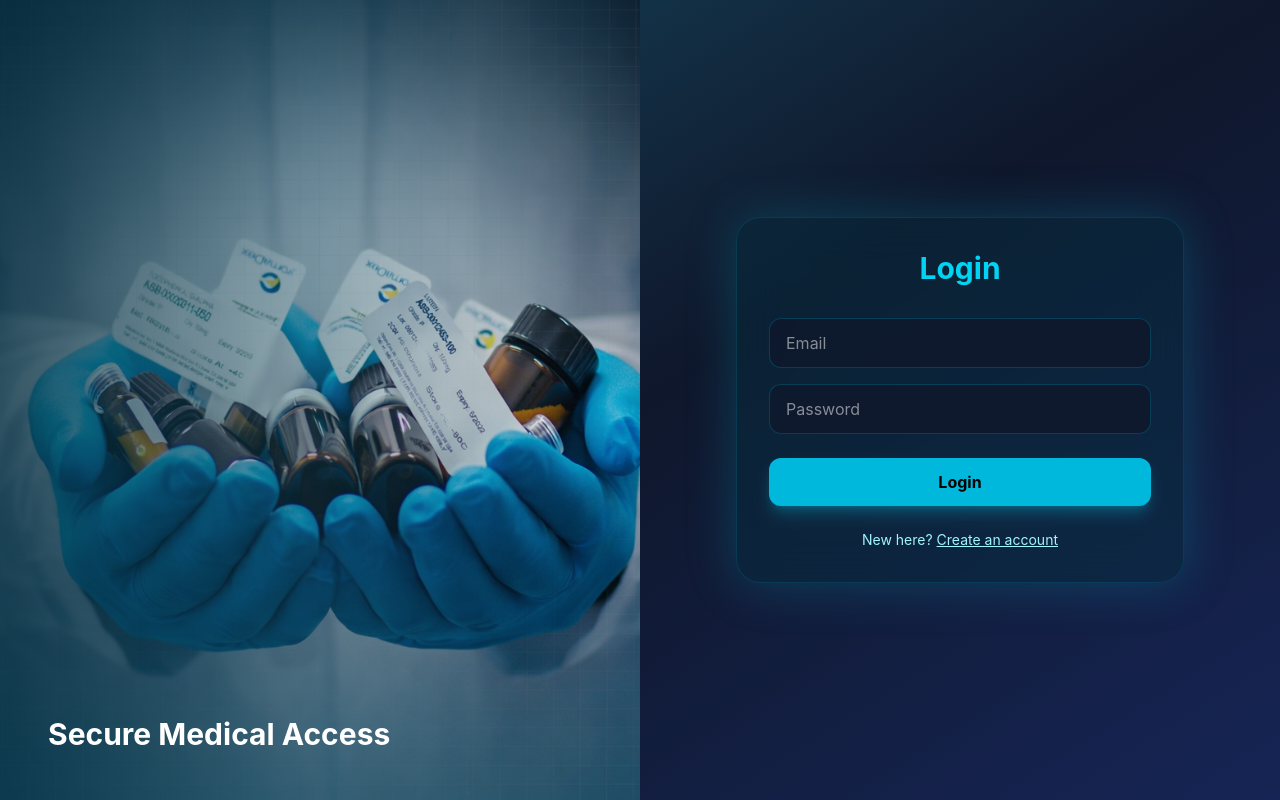
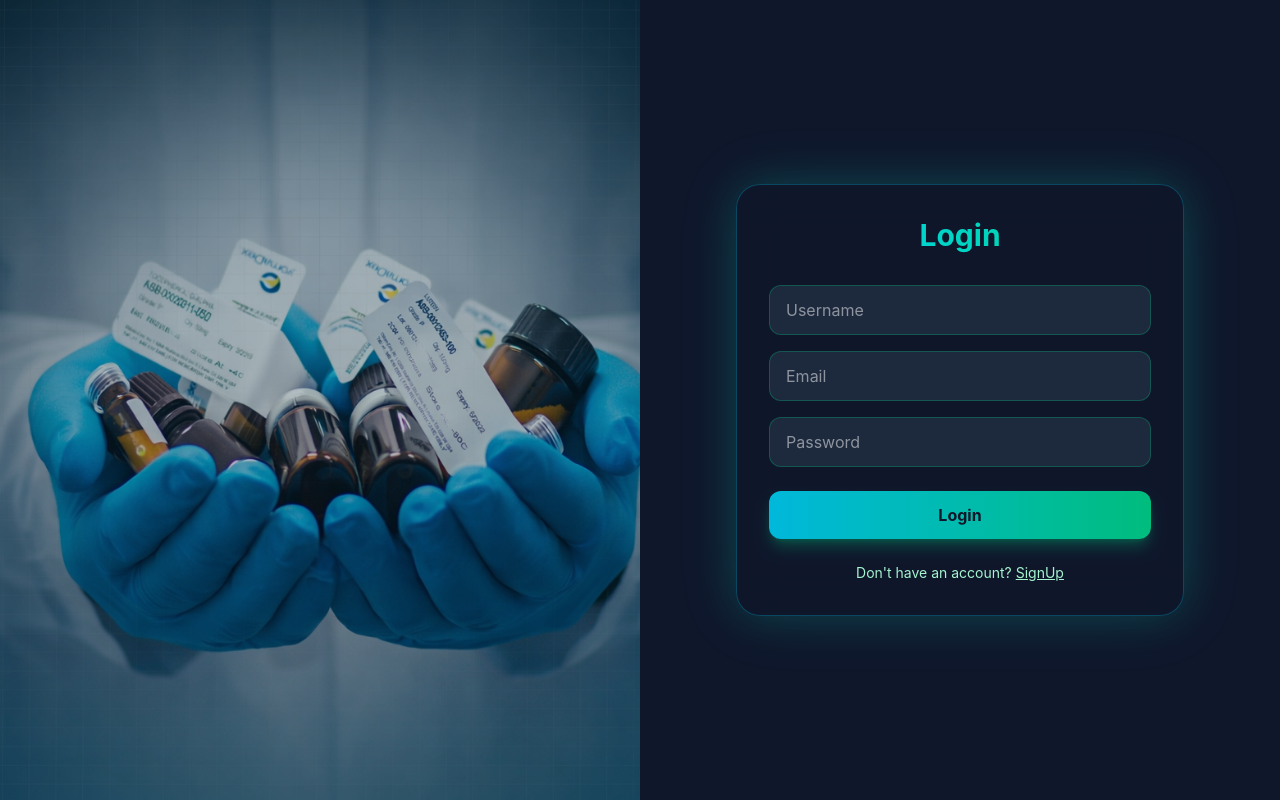
Before and after one commit to tiwariiiarsh/MediGetFrontend, a React (Vite) app: page /login in a window 1280 px wide. Built offline with nearby package versions, Linux system fonts and the light colour scheme.

Commit message:
login and signup completed

```diff
--- a/src/App.jsx
+++ b/src/App.jsx
@@ -4,12 +4,15 @@ import LoginPage from './pages/LoginPage'
 import { BrowserRouter as Router, Routes, Route } from 'react-router-dom'
 import React from 'react'
 import SignupPage from './pages/SignupPage'
+import StarsBackground from './components/StarsBackground'
 function App() {
 
 
   return (
-    <>
-    <div className='flex-1 full-screen bg-gray-700 text-white'>
+    <div>
+    <StarsBackground />
+    <div className='flex-1 full-screen bg-gray-200 text-white'>
+
       <React.Fragment>
         <Router>
       <Routes>
@@ -19,7 +22,8 @@ function App() {
       </Router>
       </React.Fragment>
     </div>
-    </>
+    </div>
+
   )
 }
 
--- /dev/null
+++ b/src/components/StarsBackground.jsx
@@ -0,0 +1,19 @@
+export default function StarsBackground() {
+  return (
+    <div className="fixed inset-0 -z-10 overflow-hidden">
+
+      {/* BASE GRADIENT */}
+      <div
+        className="
+          absolute inset-0
+          bg-[radial-gradient(ellipse_at_bottom,_#1e293b_0%,_#020617_70%)]
+        "
+      />
+
+      {/* STARS LAYER */}
+      <div className="stars" />
+      <div className="stars2" />
+      <div className="stars3" />
+    </div>
+  );
+}
--- a/src/pages/LoginPage.jsx
+++ b/src/pages/LoginPage.jsx
@@ -1,94 +1,136 @@
 import { useState } from "react";
+import { useForm } from "react-hook-form";
 import { useDispatch } from "react-redux";
 import { authenticateSignInUser } from "../store/actions";
-import { useNavigate, Link } from "react-router-dom";
+import { Link, useNavigate } from "react-router-dom";
+import toast from "react-hot-toast";
 import medicalImg from "../assets/image.png";
 
-export default function Login() {
+const Login = () => {
+  const dispatch = useDispatch();
   const navigate = useNavigate();
-  const dispatch = useDispatch();
+  const [loader, setLoader] = useState(false);
 
-  const [form, setForm] = useState({
-    email: "",
-    password: "",
-  });
+  const {
+    register,
+    handleSubmit,
+    reset,
+    formState: { errors },
+  } = useForm({ mode: "onTouched" });
 
-  const handleLogin = () => {
-    dispatch(authenticateSignInUser(form, navigate));
+  const onSubmit = (data) => {
+    dispatch(authenticateSignInUser(data, toast, reset, navigate, setLoader));
   };
 
   return (
-    <div className="min-h-screen flex bg-gradient-to-br from-cyan-900 via-slate-900 to-blue-950">
+    <div className="min-h-screen flex bg-slate-900">
 
-      {/* LEFT IMAGE SECTION */}
+      {/* LEFT IMAGE */}
       <div className="hidden md:flex w-1/2 relative overflow-hidden">
-
-        {/* Sharp Image */}
         <img
           src={medicalImg}
           alt="Medical"
-          className="absolute inset-0 w-full h-full object-cover object-center scale-105"
+          className="absolute inset-0 w-full h-full object-cover scale-105"
         />
-
-        {/* Soft Medical Overlay */}
-        <div className="absolute inset-0 bg-gradient-to-r from-cyan-950/70 via-cyan-900/40 to-transparent"></div>
-
-        <h1 className="absolute bottom-12 left-12 text-white text-3xl font-bold z-10">
+        <div className="absolute inset-0 bg-cyan-950/30"></div>
+        {/* <h1 className="absolute bottom-12 left-12 text-cyan-400 text-3xl font-bold">
           Secure Medical Access
-        </h1>
+        </h1> */}
       </div>
 
-      {/* RIGHT FORM SECTION */}
+      {/* RIGHT FORM */}
       <div className="flex w-full md:w-1/2 items-center justify-center px-6">
 
-        <div className="w-full max-w-md
-                        bg-cyan-950/40 backdrop-blur-xl
+        <form
+  onSubmit={handleSubmit(onSubmit)}
+  className="w-full max-w-md bg-slate-900/80 backdrop-blur-xl
              p-8 rounded-3xl
-                        shadow-[0_0_50px_rgba(6,182,212,0.25)]
-                        border border-cyan-800/40">
+             shadow-[0_0_40px_rgba(16,185,129,0.15),_0_0_60px_rgba(34,211,238,0.15)]
+             border border-cyan-500/30"
+>
 
-          <h2 className="text-3xl font-bold text-center text-cyan-400 mb-8">
+          {/* <h2 className="text-3xl font-bold text-center text-cyan-500 mb-8">
+            Login
+          </h2> */}
+
+          <h2 className="text-3xl font-bold text-center
+                bg-gradient-to-r from-cyan-400 to-emerald-400
+                bg-clip-text text-transparent
+                mb-8">
               Login
             </h2>
 
+          {/* Username */}
+          <div className="mb-4">
             <input
-            className="w-full mb-4 px-4 py-3 rounded-xl
-                       bg-slate-900/80 text-white
-                       border border-cyan-700/40
-                       focus:outline-none focus:ring-2 focus:ring-cyan-500"
+              placeholder="Username"
+              className="w-full px-4 py-3 rounded-xl bg-slate-800 text-white
+                         border border-emerald-500/30 focus:ring-2 focus:ring-emerald-500"
+              {...register("username", { required: "Username is required" })}
+            />
+            {errors.username && (
+              <p className="text-red-400 text-sm mt-1">
+                {errors.username.message}
+              </p>
+            )}
+          </div>
+
+
+          {/* email */}
+          <div className="mb-4">
+            <input
               placeholder="Email"
-            onChange={e => setForm({ ...form, email: e.target.value })}
+              className="w-full px-4 py-3 rounded-xl bg-slate-800 text-white
+                         border border-emerald-500/30 focus:ring-2 focus:ring-emerald-500"
+              {...register("email", { required: "Email is required" })}
             />
+            {errors.email && (
+              <p className="text-red-400 text-sm mt-1">
+                {errors.email.message}
+              </p>
+            )}
+          </div>
 
+          {/* Password */}
+          <div className="mb-6">
             <input
               type="password"
-            className="w-full mb-6 px-4 py-3 rounded-xl
-                       bg-slate-900/80 text-white
-                       border border-cyan-700/40
-                       focus:outline-none focus:ring-2 focus:ring-cyan-500"
               placeholder="Password"
-            onChange={e => setForm({ ...form, password: e.target.value })}
+              className="w-full px-4 py-3 rounded-xl bg-slate-800 text-white
+                         border border-emerald-500/30 focus:ring-2 focus:ring-emerald-500"
+              {...register("password", {
+                required: "Password is required",
+                minLength: { value: 6, message: "Minimum 6 characters required" }
+              })}
             />
+            {errors.password && (
+              <p className="text-red-400 text-sm mt-1">
+                {errors.password.message}
+              </p>
+            )}
+          </div>
 
           <button
-            onClick={handleLogin}
-            className="w-full py-3
-                       bg-cyan-500 text-black font-bold
-                       rounded-xl
-                       hover:bg-cyan-400
-                       transition duration-300
-                       shadow-lg shadow-cyan-500/30">
-            Login
+            type="submit"
+            disabled={loader}
+            className="w-full py-3 bg-gradient-to-r from-cyan-500 to-emerald-500 text-slate-900 font-bold
+                       rounded-xl hover:bg-emerald-400 transition
+                       shadow-lg shadow-emerald-600/40"
+          >
+            {loader ? "Loading..." : "Login"}
           </button>
 
-          <p className="text-sm text-center mt-6 text-cyan-200">
-            New here?{" "}
-            <Link to="/signup" className="underline hover:text-white">
-              Create an account
+          <p className="text-sm text-center mt-6 text-emerald-200">
+            Don't have an account?{" "}
+            <Link to="/signup" className="underline hover:text-emerald-300">
+              SignUp
             </Link>
           </p>
-        </div>
+
+        </form>
       </div>
     </div>
   );
-}
+};
+
+export default Login;
--- a/src/pages/SignupPage.jsx
+++ b/src/pages/SignupPage.jsx
@@ -1,117 +1,159 @@
 import { useState } from "react";
+import { useForm } from "react-hook-form";
 import { useDispatch } from "react-redux";
 import { registerNewUser } from "../store/actions";
-import { useNavigate, Link } from "react-router-dom";
+import { Link, useNavigate } from "react-router-dom";
+import toast from "react-hot-toast";
 import medicalImg from "../assets/image.png";
 
-export default function Signup() {
+const Signup = () => {
+  const dispatch = useDispatch();
   const navigate = useNavigate();
-  const dispatch = useDispatch();
+  const [loader, setLoader] = useState(false);
 
-  const [form, setForm] = useState({
-    name: "",
-    email: "",
-    password: "",
-    about: ""
-  });
+  const {
+    register,
+    handleSubmit,
+    reset,
+    formState: { errors },
+  } = useForm({ mode: "onTouched" });
 
-  const handleSignup = () => {
-    dispatch(registerNewUser(form, navigate));
+  const onSubmit = (data) => {
+    const payload = {
+      username: data.username,
+      email: data.email,
+      password: data.password,
+      role: [data.role],
+    };
+
+    dispatch(registerNewUser(payload, toast, reset, navigate, setLoader));
   };
 
   return (
-    <div className="min-h-screen flex bg-gradient-to-br from-cyan-900 via-slate-900 to-blue-950">
+    <div className="min-h-screen flex bg-slate-900">
 
-      {/* LEFT IMAGE SECTION */}
+      {/* LEFT IMAGE */}
       <div className="hidden md:flex w-1/2 relative overflow-hidden">
-
         <img
           src={medicalImg}
           alt="Medical"
-          className="absolute inset-0 w-full h-full object-cover object-center scale-105"
+          className="absolute inset-0 w-full h-full object-cover scale-105"
         />
-
-        <div className="absolute inset-0 bg-gradient-to-r from-cyan-950/70 via-cyan-900/40 to-transparent"></div>
-
-        <h1 className="absolute bottom-12 left-12 text-white text-3xl font-bold z-10">
+        <div className="absolute inset-0 bg-cyan-950/30"></div>
+        <h1 className="absolute bottom-12 left-12 text-cyan-400 text-3xl font-bold">
           Join Our Medical Platform
         </h1>
       </div>
 
-      {/* RIGHT FORM SECTION */}
+      {/* RIGHT FORM */}
       <div className="flex w-full md:w-1/2 items-center justify-center px-6">
 
-        <div className="w-full max-w-md
-                        bg-cyan-950/40 backdrop-blur-xl
+        <form
+          onSubmit={handleSubmit(onSubmit)}
+          className="w-full max-w-md
+                     bg-slate-900/80 backdrop-blur-xl
                      p-8 rounded-3xl
-                        shadow-[0_0_50px_rgba(6,182,212,0.25)]
-                        border border-cyan-800/40">
+                     shadow-[0_0_60px_rgba(34,211,238,0.35)]
+                     border border-cyan-500/30"
+        >
 
-          <h2 className="text-3xl font-bold text-center text-cyan-400 mb-8">
+          <h2 className="text-3xl font-bold text-center text-cyan-500 mb-8">
             Create Account
           </h2>
 
-          {/* Name */}
+          {/* Username */}
+          <div className="mb-4">
             <input
-            className="w-full mb-4 px-4 py-3 rounded-xl
-                       bg-slate-900/80 text-white
-                       border border-cyan-700/40
+              placeholder="Username"
+              className="w-full px-4 py-3 rounded-xl
+                         bg-slate-800 text-white
+                         border border-cyan-500/30
                          focus:outline-none focus:ring-2 focus:ring-cyan-500"
-            placeholder="Your Name"
-            onChange={e => setForm({ ...form, name: e.target.value })}
+              {...register("username", { required: "Username is required" })}
             />
+            {errors.username && (
+              <p className="text-red-400 text-sm mt-1">
+                {errors.username.message}
+              </p>
+            )}
+          </div>
 
           {/* Email */}
+          <div className="mb-4">
             <input
-            className="w-full mb-4 px-4 py-3 rounded-xl
-                       bg-slate-900/80 text-white
-                       border border-cyan-700/40
+              placeholder="Email"
+              className="w-full px-4 py-3 rounded-xl
+                         bg-slate-800 text-white
+                         border border-cyan-500/30
                          focus:outline-none focus:ring-2 focus:ring-cyan-500"
-            placeholder="Email"
-            onChange={e => setForm({ ...form, email: e.target.value })}
+              {...register("email", { required: "Email is required" })}
             />
+            {errors.email && (
+              <p className="text-red-400 text-sm mt-1">
+                {errors.email.message}
+              </p>
+            )}
+          </div>
 
           {/* Password */}
+          <div className="mb-4">
             <input
               type="password"
-            className="w-full mb-4 px-4 py-3 rounded-xl
-                       bg-slate-900/80 text-white
-                       border border-cyan-700/40
+              placeholder="Password"
+              className="w-full px-4 py-3 rounded-xl
+                         bg-slate-800 text-white
+                         border border-cyan-500/30
                          focus:outline-none focus:ring-2 focus:ring-cyan-500"
-            placeholder="Password"
-            onChange={e => setForm({ ...form, password: e.target.value })}
+              {...register("password", {
+                required: "Password is required",
+                minLength: { value: 6, message: "Minimum 6 characters required" },
+              })}
             />
+            {errors.password && (
+              <p className="text-red-400 text-sm mt-1">
+                {errors.password.message}
+              </p>
+            )}
+          </div>
 
-          {/* About */}
-          <textarea
-            className="w-full mb-6 px-4 py-3 rounded-xl
-                       bg-slate-900/80 text-white
-                       border border-cyan-700/40
-                       focus:outline-none focus:ring-2 focus:ring-cyan-500
-                       resize-none h-24"
-            placeholder="About you"
-            onChange={e => setForm({ ...form, about: e.target.value })}
-          />
+          {/* Role */}
+          <div className="mb-6">
+            <select
+              className="w-full px-4 py-3 rounded-xl
+                         bg-slate-800 text-white
+                         border border-cyan-500/30
+                         focus:outline-none focus:ring-2 focus:ring-cyan-500"
+              {...register("role")}
+            >
+              <option value="ROLE_SELLER">Seller</option>
+              <option value="ROLE_BUYER">Buyer</option>
+              <option value="ROLE_ADMIN">Admin</option>
+            </select>
+          </div>
 
           <button
-            onClick={handleSignup}
+            type="submit"
+            disabled={loader}
             className="w-full py-3
-                       bg-cyan-500 text-black font-bold
+                       bg-cyan-500 text-slate-900 font-bold
                        rounded-xl
-                       hover:bg-cyan-400
-                       transition duration-300
-                       shadow-lg shadow-cyan-500/30">
-            Sign Up
+                       hover:bg-cyan-400 transition
+                       shadow-lg shadow-cyan-300/40"
+          >
+            {loader ? "Loading..." : "Sign Up"}
           </button>
 
           <p className="text-sm text-center mt-6 text-cyan-200">
             Already have an account?{" "}
-            <Link to="/login" className="underline hover:text-white">
+            <Link to="/login" className="underline hover:text-cyan-300">
               Login
             </Link>
           </p>
-        </div>
+
+        </form>
       </div>
     </div>
   );
-}
+};
+
+export default Signup;
```
Also changed, not shown: src/pages/Home.jsx (added, +11 -0 lines), src/store/actions/index.js (+41 -21 lines), src/store/reducers/authReducer.js (+18 -4 lines), src/store/store/store.js (+1 -6 lines). Lines whose indentation alone changed are shown as unchanged.
